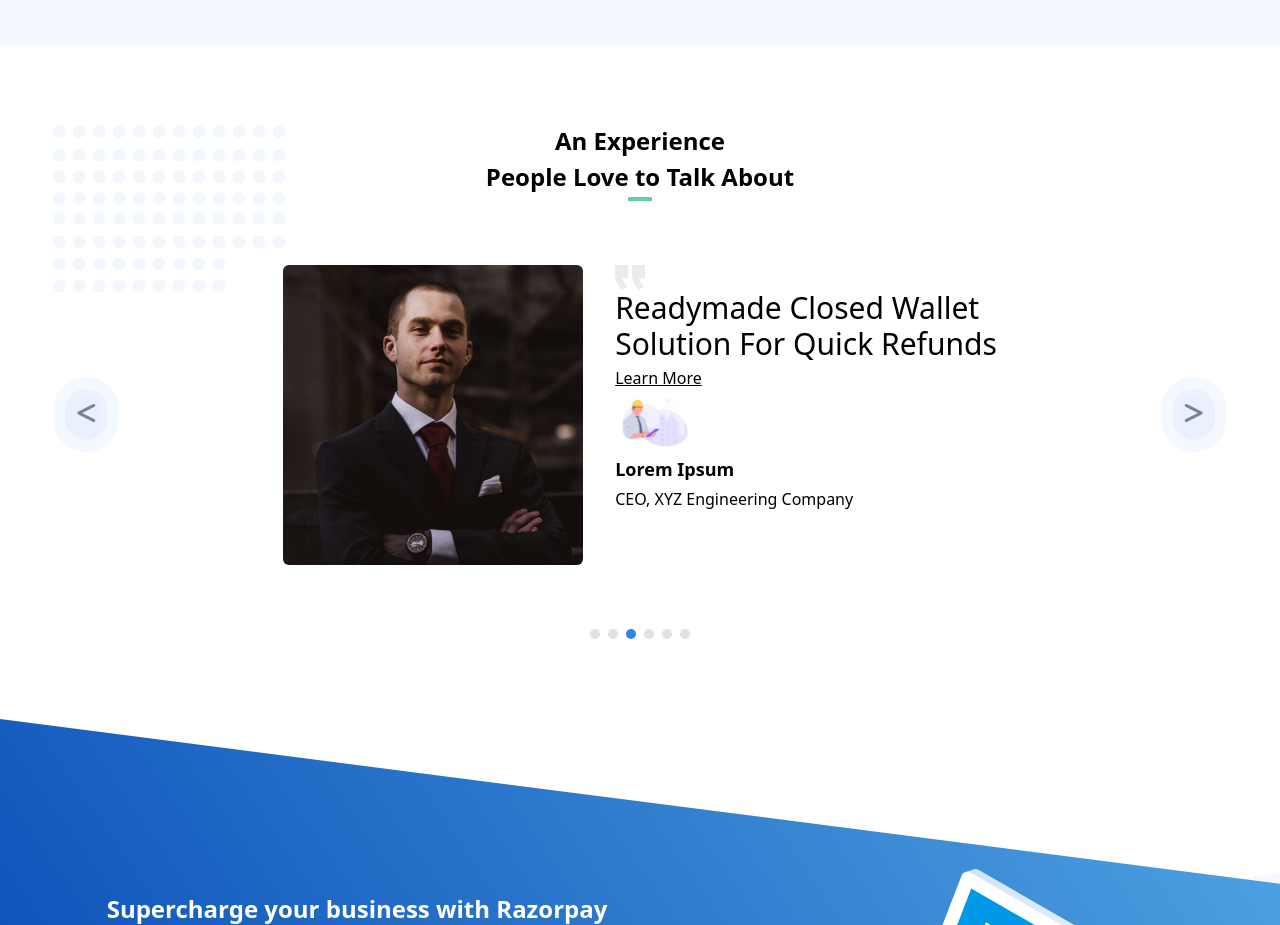
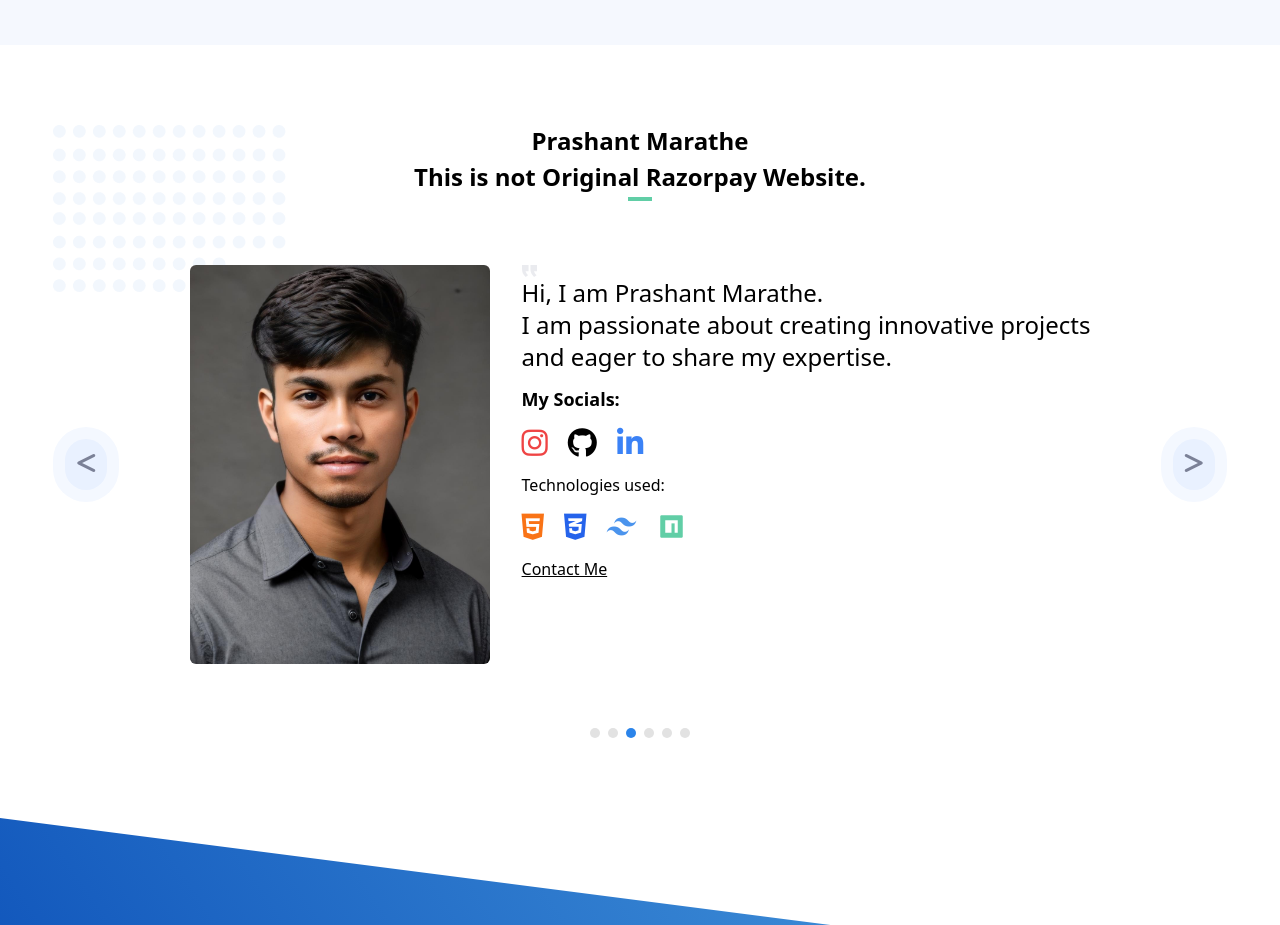
Before and after one commit to Prashant-marathe/Razorpay-Clone, a website built with Vite: page index.html in a window 1280 px wide. Shown: the part 6241-7166 px from the top of the page. Built offline with nearby package versions, Linux system fonts and the light colour scheme.

Commit message:
Add my own contact info

```diff
--- a/index.html
+++ b/index.html
@@ -6,6 +6,10 @@
     <meta name="viewport" content="width=device-width, initial-scale=1.0" />
     <title>Razorpay Clone | Prashant Marathe</title>
     <link rel="shortcut icon" href="images/favicon.png" type="image/x-icon">
+    <link
+    href="https://cdn.jsdelivr.net/npm/remixicon@4.5.0/fonts/remixicon.css"
+    rel="stylesheet"
+/>
     <link
       rel="stylesheet"
       href="https://cdnjs.cloudflare.com/ajax/libs/font-awesome/6.7.1/css/all.min.css"
@@ -912,8 +916,8 @@
 
         <!--? Heading Section  -->
         <div class="flex flex-col gap-1 items-center">
-          <h2 class="font-bold text-2xl">An Experience</h2>
-          <h2 class="font-bold text-2xl">People Love to Talk About</h2>
+          <h2 class="font-bold text-2xl">Prashant Marathe</h2>
+          <h2 class="font-bold text-2xl">This is not Original Razorpay Website.</h2>
           <div class="w-6 h-1 bg-greenLight"></div>
         </div>
 
@@ -930,20 +934,31 @@
           <!--? 2  -->
           <div class="flex lg:flex-row flex-col gap-8">
 
-            <div>
-              <img src="images/testimonial.jpg" class="rounded-md" width="300px" alt="">
+            <div class="flex items-center lg:justify-normal sm:justify-center">
+              <img src="images/Prashant_Marathe.jpg" class="rounded-md" width="300px" alt="">
             </div>
 
             <!--? 3  -->
-            <div class="flex flex-col lg:items-start items-center lg:gap-1 gap-4">
+            <div class="flex flex-col lg:items-start items-center lg:gap-3 gap-4">
               <div>
-                <img src="images/quotes.svg" class="w-[30px] lg:block hidden" alt="">
-                <h1 class="text-3xl font-light">Readymade Closed Wallet <br> Solution For Quick Refunds</h1>
+                <img src="images/quotes.svg" class="w-[15px] lg:block hidden" alt="">
+                <h1 class="text-2xl font-light lg:text-start sm:text-center">Hi, I am Prashant Marathe. <br>I am passionate about creating innovative projects <br> and eager to share my expertise.</h1>
               </div>
-              <a href="#" class="text-black font-extralight underline">Learn More</a>
-              <p class="font-bold text-lg lg:order-4 -order-2">Lorem Ipsum</p>
-              <p class="lg:order-5 -order-1">CEO, XYZ Engineering Company</p>
-              <img src="images/fake-company-logo.png" class="w-[80px]" alt="">
+              <p class="font-[700] text-lg">My Socials:</p>
+              <div class="w-[80%] flex gap-[20px] items-center lg:justify-start sm:justify-center">
+                <i class="fa-brands fa-instagram text-3xl text-red-500"></i>
+                <i class="fa-brands fa-github text-3xl"></i>
+                <i class="fa-brands fa-linkedin-in text-3xl text-blue-500"></i>
+              </div>
+              <p class="text-black font-[500]">Technologies used:</p>
+              <div class="w-[80%] flex gap-[20px] items-center lg:justify-start sm:justify-center">
+                <i class="fa-brands fa-html5 text-3xl text-orange-500"></i>
+                <i class="fa-brands fa-css3-alt text-3xl text-blue-600"></i>
+                <i class="ri-tailwind-css-fill text-3xl text-lightBlue300"></i>
+                <i class="ri-npmjs-fill text-3xl text-greenLight"></i>
+              </div>
+
+              <a href="https://www.linkedin.com/in/prashant-sunil-marathe/" target="_blank" class="text-black font-extralight underline">Contact Me</a>
             </div>
 
           </div>
```
Also changed, not shown: README.md, images/Prashant_Marathe.jpg (added), 1 other file.
